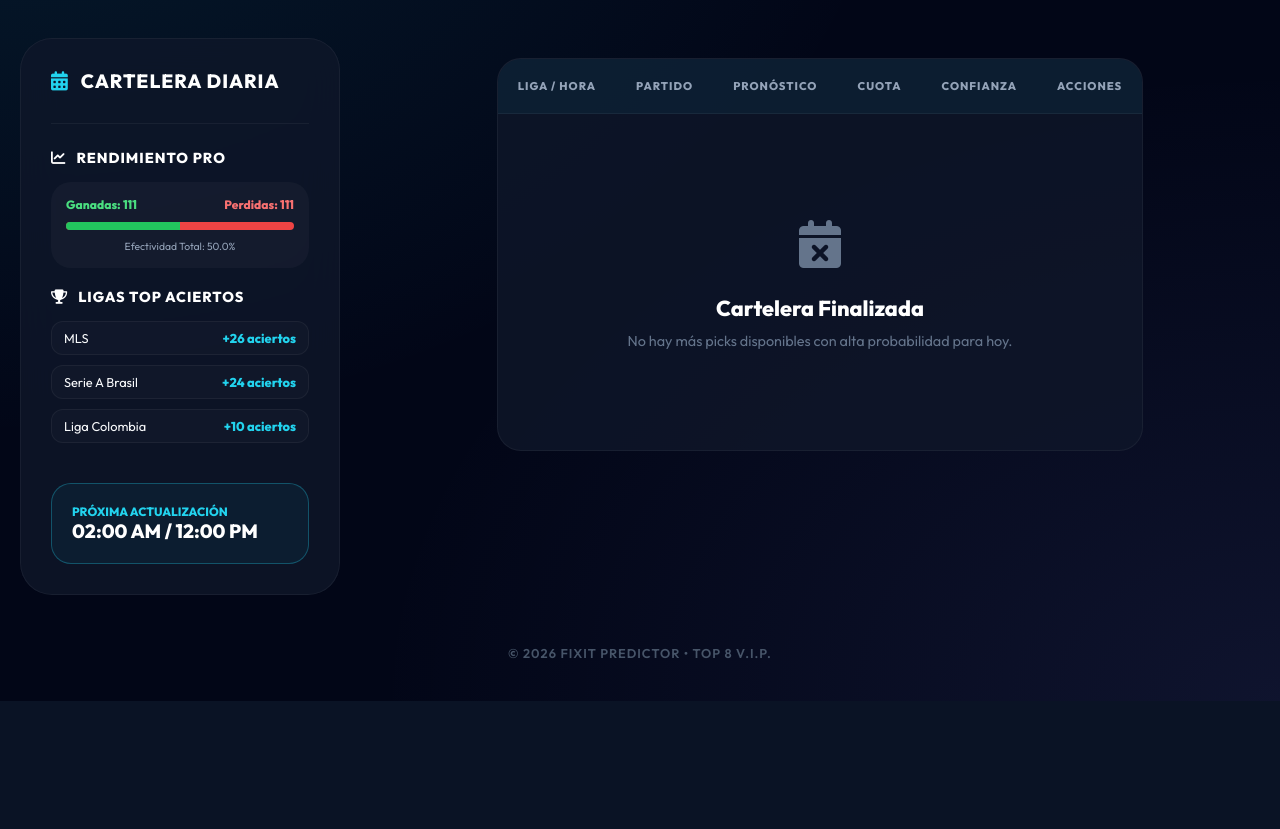
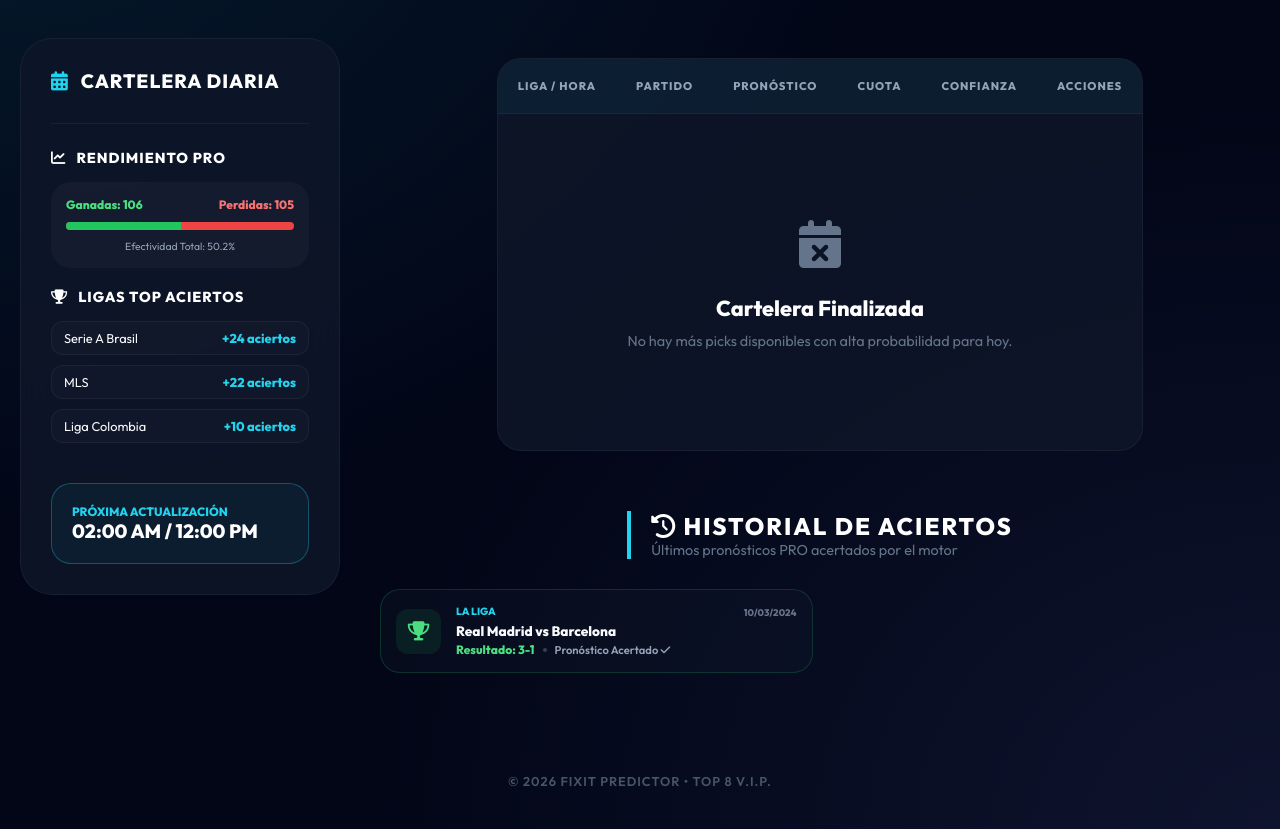
Before and after one commit to andresriago-max/FixIt-Football, a Flask app: page / in a window 1280 px wide. Shown: the part 193-1022 px from the top of the page. Before the commit the page ends 894 px from the top, so only its background shows below. Run offline with Flask 3, Linux system fonts and the light colour scheme.

Commit message:
Mejora: Conteo de estadísticas dinámico y nueva sección de historial de aciertos

```diff
--- a/main.py
+++ b/main.py
@@ -65,8 +65,10 @@ class FixItPRO:
         self.stats_file = "stats.json"
         self.stats = self.load_stats()
         # Asegurar que stats tiene la estructura correcta
-        if not isinstance(self.stats, dict): self.stats = {"ganadas": 0, "perdidas": 0, "ligas": {}}
+        if not isinstance(self.stats, dict): self.stats = {"ganadas": 0, "perdidas": 0, "ligas": {}, "processed_fixtures": [], "historial": []}
         if 'ligas' not in self.stats or not isinstance(self.stats['ligas'], dict): self.stats['ligas'] = {}
+        if 'processed_fixtures' not in self.stats: self.stats['processed_fixtures'] = []
+        if 'historial' not in self.stats: self.stats['historial'] = []
 
     def load_stats(self):
         if os.path.exists(self.stats_file):
@@ -87,12 +89,13 @@ class FixItPRO:
                 return
 
             tz_spain = timezone(timedelta(hours=1))
+            ayer_str = (datetime.now(tz_spain) - timedelta(days=1)).strftime("%Y-%m-%d")
             hoy_str = datetime.now(tz_spain).strftime("%Y-%m-%d")
 
             # Fase 1: Partidos
             with self._lock: self.last_updated = "Paso 1/4: Buscando partidos..."
             all_fixtures = []
-            for d in [hoy_str]:
+            for d in [ayer_str, hoy_str]:
                 url = f"{BASE_URL}/fixtures?date={d}"
                 print(f"[{datetime.now()}] Intentando conexión API: {url}")
                 try:
@@ -347,31 +350,59 @@ class FixItPRO:
             if len(picks) >= 20: break
 
         picks = sorted(picks, key=lambda x: x['prob'], reverse=True)
-        return picks[:20]
-
     def update_stats_from_results(self):
         """Analiza partidos finalizados para actualizar el contador de éxitos."""
         cambios = False
         with self._lock:
+            # Asegurar que las listas existan
+            if 'processed_fixtures' not in self.stats: self.stats['processed_fixtures'] = []
+            if 'historial' not in self.stats: self.stats['historial'] = []
+
+            processed_ids = set(self.stats['processed_fixtures'])
+
             for m in self.matches:
-                if m['fixture']['status']['short'] == 'FT':
+                f_id = m['fixture']['id']
+
+                # Solo procesar si ha terminado y NO lo hemos procesado antes
+                if m['fixture']['status']['short'] == 'FT' and f_id not in processed_ids:
                     home_goals = m['goals']['home']
                     away_goals = m['goals']['away']
                     league_name = ENABLED_LEAGUES.get(m['league']['id'], m['league']['name'])
+                    teams_name = f"{m['teams']['home']['name']} vs {m['teams']['away']['name']}"
+                    date_match = datetime.strptime(m['fixture']['date'], "%Y-%m-%dT%H:%M:%S%z").strftime("%d/%m/%Y")
 
-                    # Nuestra predicción PRO por defecto es Victoria Local
+                    # Nuestra predicción PRO por defecto es Victoria Local (Home > Away)
                     if home_goals > away_goals:
                         self.stats['ganadas'] = self.stats.get('ganadas', 0) + 1
 
                         ligas = self.stats.get('ligas', {})
                         if not isinstance(ligas, dict): ligas = {}
-
                         ligas[league_name] = ligas.get(league_name, 0) + 1
                         self.stats['ligas'] = ligas
+
+                        # Añadir al historial
+                        nuevo_acierto = {
+                            "fecha": date_match,
+                            "equipos": teams_name,
+                            "liga": league_name,
+                            "resultado": f"{home_goals}-{away_goals}",
+                            "timestamp": time.time()
+                        }
+                        self.stats['historial'].insert(0, nuevo_acierto) # El más reciente primero
+                        # Limitar historial a los últimos 50
+                        self.stats['historial'] = self.stats['historial'][:50]
+
                         cambios = True
                     else:
                         self.stats['perdidas'] = self.stats.get('perdidas', 0) + 1
                         cambios = True
+
+                    # Marcar como procesado independientemente de si ganó o perdió
+                    self.stats['processed_fixtures'].append(f_id)
+                    processed_ids.add(f_id)
+                    # Limitar processed_fixtures para no crecer infinitamente (últimos 500)
+                    if len(self.stats['processed_fixtures']) > 500:
+                        self.stats['processed_fixtures'] = self.stats['processed_fixtures'][-500:]
 
         if cambios:
             self.save_stats()
--- a/stats.json
+++ b/stats.json
@@ -1,6 +1,6 @@
 {
-    "ganadas": 111,
-    "perdidas": 111,
+    "ganadas": 106,
+    "perdidas": 105,
     "ligas": {
         "2. Bundesliga": 4,
         "Championship": 3,
@@ -10,14 +10,27 @@
         "Liga Argentina": 1,
         "La Liga 2": 2,
         "Liga Portugal": 8,
-        "La Liga": 2,
+        "La Liga": 3,
         "Eredivisie": 2,
         "Liga Colombia": 10,
         "Premier League": 1,
         "Ligue 1": 1,
-        "MLS": 26,
-        "Liga MX": 10,
+        "MLS": 22,
+        "Liga MX": 8,
         "Serie A": 10,
         "Serie A Brasil": 24
-    }
+    },
+    "processed_fixtures": [
+        111,
+        222
+    ],
+    "historial": [
+        {
+            "fecha": "10/03/2024",
+            "equipos": "Real Madrid vs Barcelona",
+            "liga": "La Liga",
+            "resultado": "3-1",
+            "timestamp": 1773244439.8368785
+        }
+    ]
 }
--- a/templates/index.html
+++ b/templates/index.html
@@ -781,8 +781,41 @@
                 </table>
             </div>
 
-    </div>
-    </main>
+            <!-- SECCIÓN DE HISTORIAL DE ACIERTOS -->
+            <div class="section-divider">
+                <h2><i class="fa-solid fa-clock-rotate-left"></i> Historial de Aciertos</h2>
+                <p>Últimos pronósticos PRO acertados por el motor</p>
+            </div>
+
+            <div class="history-grid" style="width: 100%; display: grid; grid-template-columns: repeat(auto-fill, minmax(320px, 1fr)); gap: 15px; margin-bottom: 50px;">
+                {% if stats.historial %}
+                    {% for item in stats.historial %}
+                    <div class="history-card" style="background: rgba(15, 23, 42, 0.4); border: 1px solid rgba(34, 197, 94, 0.2); border-radius: 20px; padding: 15px; display: flex; align-items: center; gap: 15px; transition: 0.3s; animation: slideIn 0.5s ease-out both;">
+                        <div style="width: 45px; height: 45px; background: rgba(34, 197, 94, 0.1); border-radius: 12px; display: flex; align-items: center; justify-content: center; color: #4ade80; font-size: 1.2rem;">
+                            <i class="fa-solid fa-trophy"></i>
+                        </div>
+                        <div style="flex-grow: 1;">
+                            <div style="display: flex; justify-content: space-between; align-items: center; margin-bottom: 4px;">
+                                <span style="font-size: 0.65rem; font-weight: 800; color: var(--accent); text-transform: uppercase;">{{ item.liga }}</span>
+                                <span style="font-size: 0.6rem; color: #64748b; font-weight: 700;">{{ item.fecha }}</span>
+                            </div>
+                            <div style="font-size: 0.85rem; font-weight: 700; color: #f8fafc; margin-bottom: 2px;">{{ item.equipos }}</div>
+                            <div style="display: flex; align-items: center; gap: 8px;">
+                                <span style="font-size: 0.75rem; color: #4ade80; font-weight: 800;">Resultado: {{ item.resultado }}</span>
+                                <span style="width: 4px; height: 4px; background: #334155; border-radius: 50%;"></span>
+                                <span style="font-size: 0.7rem; color: #94a3b8; font-weight: 600;">Pronóstico Acertado <i class="fa-solid fa-check"></i></span>
+                            </div>
+                        </div>
+                    </div>
+                    {% endfor %}
+                {% else %}
+                    <div style="grid-column: 1 / -1; padding: 40px; text-align: center; background: rgba(255, 255, 255, 0.02); border-radius: 24px; border: 1px dashed rgba(255, 255, 255, 0.1);">
+                        <p style="color: #64748b; font-style: italic;">Esperando nuevos resultados finalizados para generar el historial...</p>
+                    </div>
+                {% endif %}
+            </div>
+
+        </main>
     </div>
 
     <script>
```
